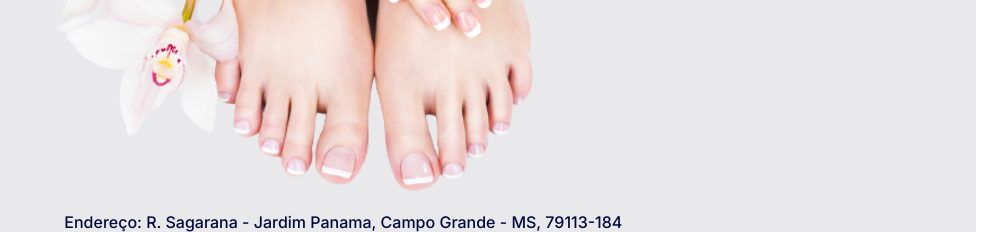
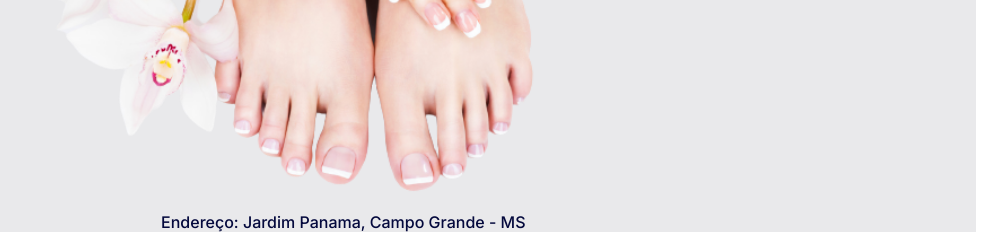
Before and after one commit to carolinefreitasalegre/espaco_jessicarodrigues, a plain HTML site: page index.html in a window 1280 px wide. Shown: the part 3043-3275 px from the top of the page, without its empty margins (289-1280 px from the left). Drawn offline with Linux system fonts and the light colour scheme.

Commit message:
Update index.html

```diff
--- a/index.html
+++ b/index.html
@@ -124,7 +124,7 @@
 
     </section>
     <footer>
-      <p id="endereço">Endereço: R. Sagarana - Jardim Panama, Campo Grande - MS, 79113-184</p>
+      <p id="endereço">Endereço: Jardim Panama, Campo Grande - MS</p>
     </footer>
 
 
```
